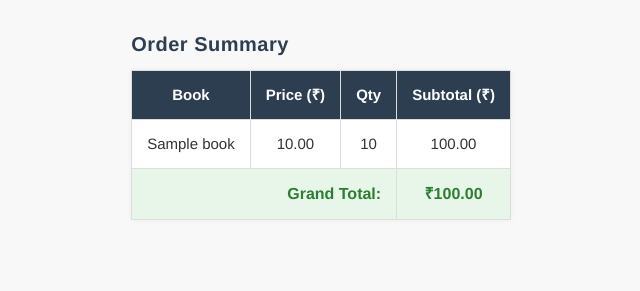
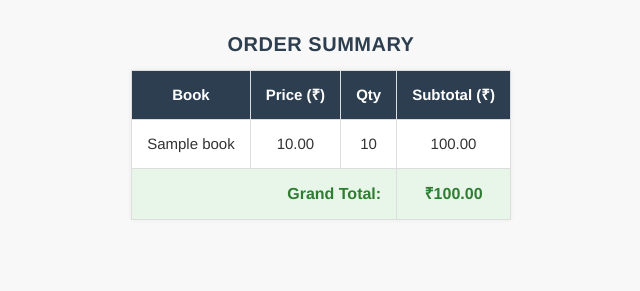
Before and after one commit to Priyanka-1-CS/Book-Store-Project, a PHP site: page /checkout.php in a window 1280 px wide. Shown: the part 98-389 px from the top of the page, without its empty margins (319-959 px from the left). Run offline with PHP 8.4, Linux system fonts and the light colour scheme; the visitor is signed in with stand-in values (Sample User, id 1); tables that the repository leaves empty or names only in its code hold one stand-in row (values such as "Sample post").

Commit message:
file modified

```diff
--- a/checkout.php
+++ b/checkout.php
@@ -149,6 +149,8 @@ if ($_SERVER["REQUEST_METHOD"] === "POST" && !empty($cart_items)) {
             margin-bottom: 10px;
             color: #2c3e50;
             font-size: 20px;
+            text-align: center;
+            text-transform: uppercase;
         }
 
         .order-table {
```
